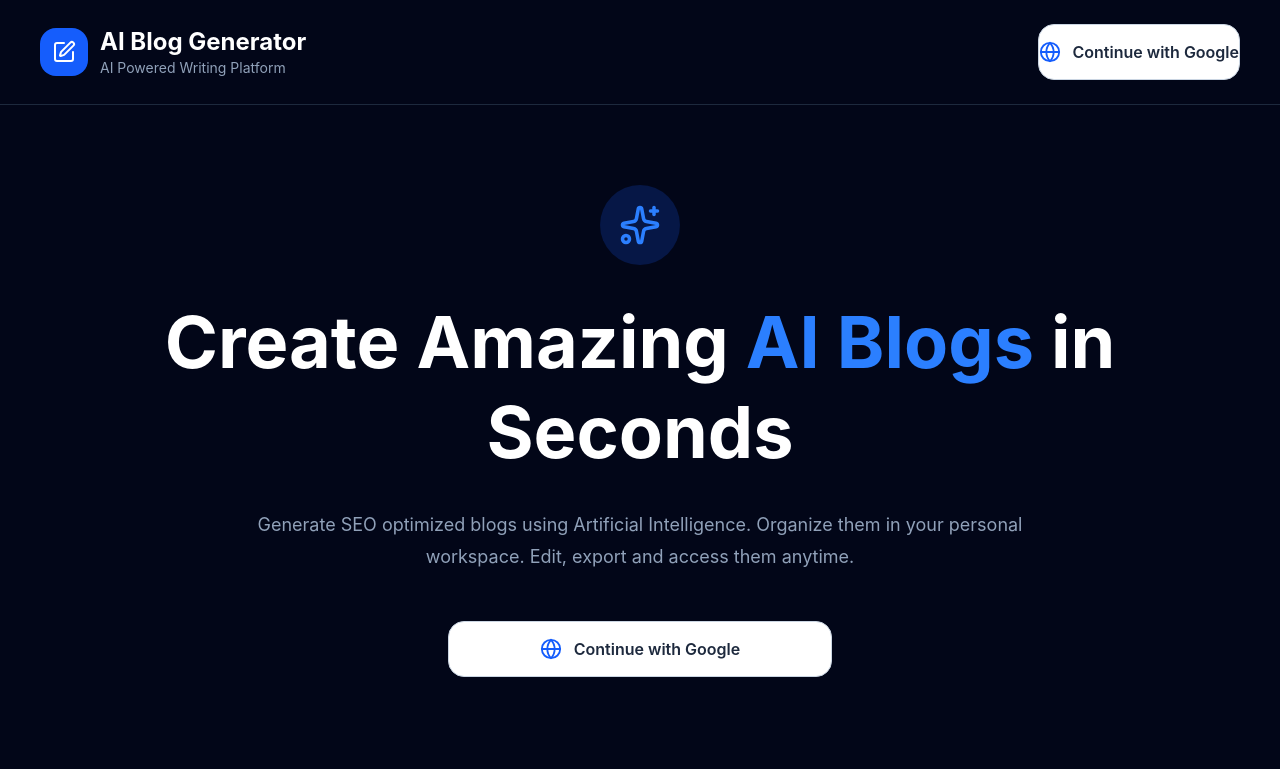
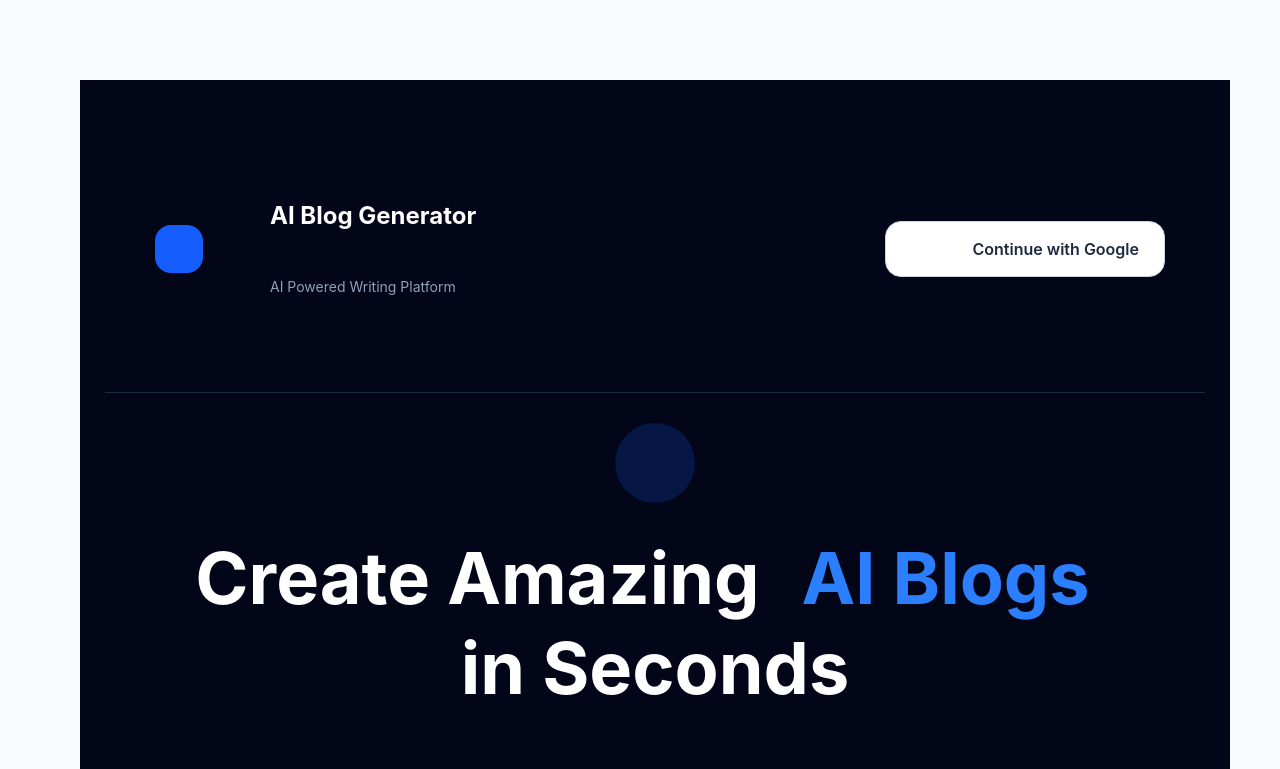
Before and after one commit to ShaikJahangirBasha/ai-blog-generator, a React (Vite) app in the folder client/: page / in a window 1280 px wide. Shown: the top 769 px of the page. Built offline with nearby package versions, Linux system fonts and the light colour scheme; no server answers.

Commit message:
Fix Vercel routing and update UI styles

```diff
--- a/client/src/App.css
+++ b/client/src/App.css
@@ -24,8 +24,8 @@
   .framework,
   .vite {
     inset-inline: 0;
-    margin: 1;
-    padding:1;
+    margin: 5px;
+    padding:20px;
   }
 
   .base {
--- a/client/src/index.css
+++ b/client/src/index.css
@@ -11,8 +11,8 @@
 ========================================== */
 
 * {
-  margin: 1;
-  padding: 1;
+  margin: 5px;
+  padding: 20px;
   box-sizing: border-box;
 }
 
```
Also changed, not shown: client/vercel.json (added).
